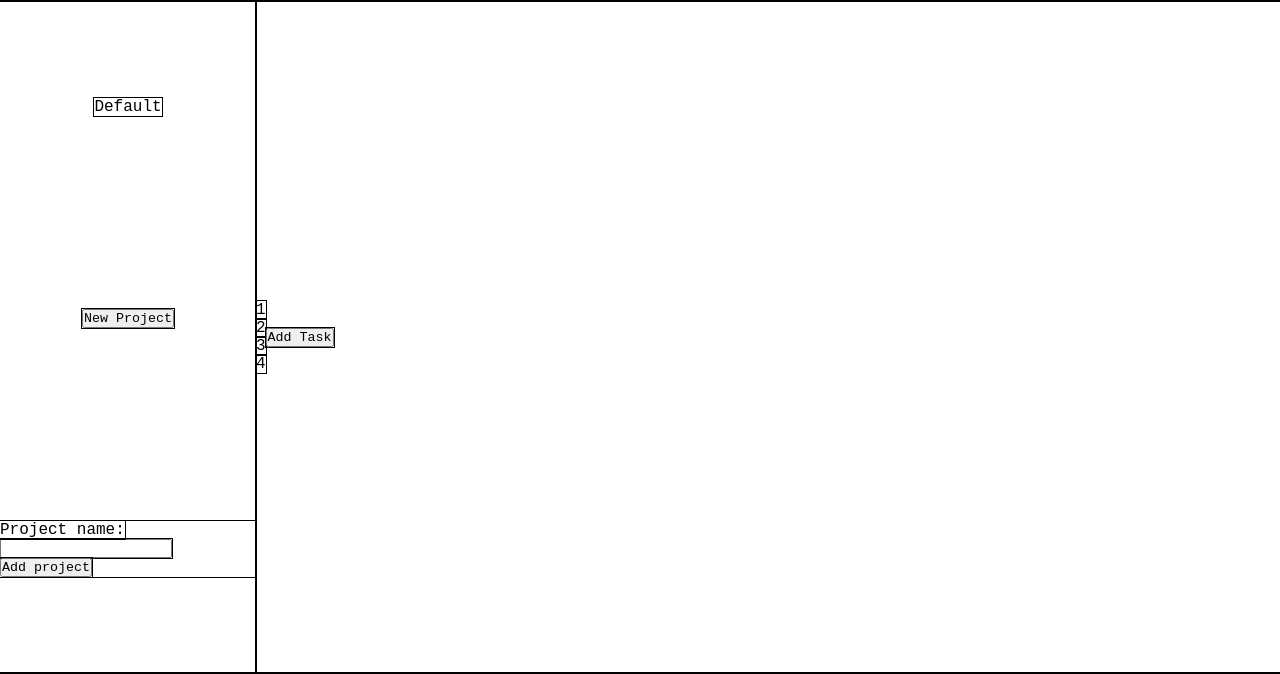
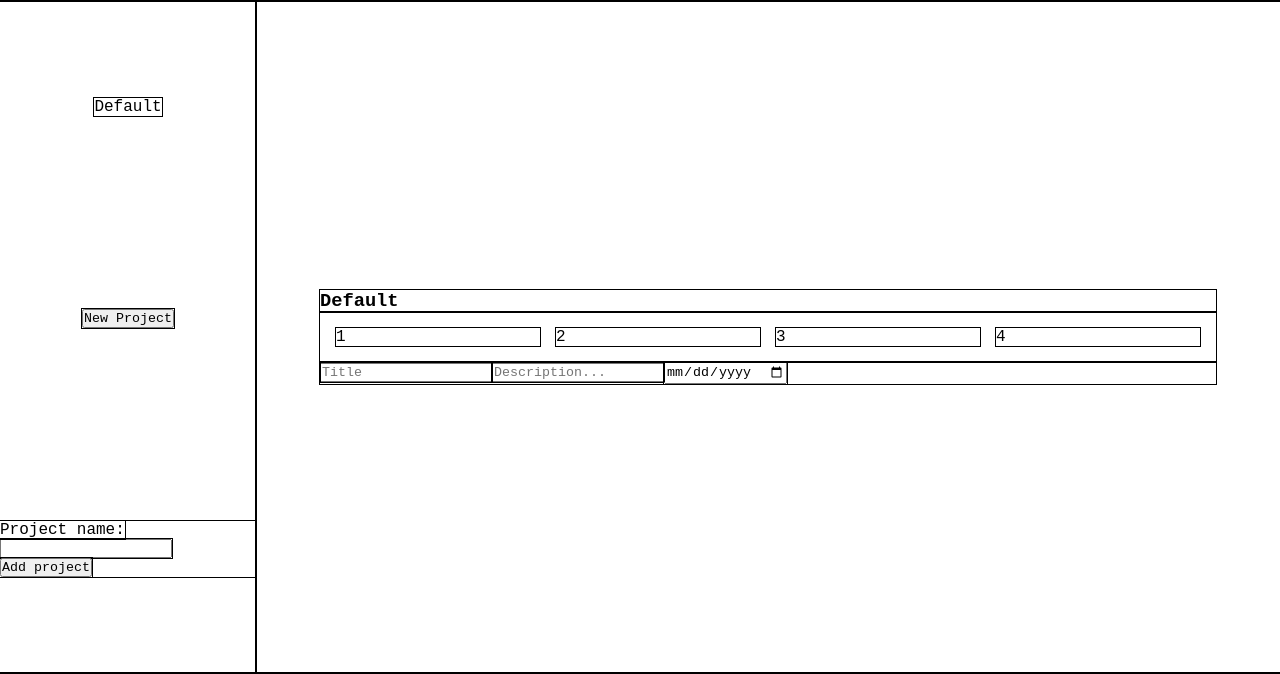
Before and after one commit to yehoki/to-do-list, a website built with webpack: page index.html in a window 1280 px wide. Both pictures are taken after a click on the button "Add Task". Shown: the part 63-737 px from the top of the page. Built offline with nearby package versions, Linux system fonts and the light colour scheme.

Commit message:
Change task layout and add task functionality

```diff
--- a/src/screenController.js
+++ b/src/screenController.js
@@ -1,7 +1,6 @@
 // screenController will display the tasks to the DOM, so anything to do with the DOM and manipulating will be done from here
 import GithubIcon from "./github-mark.svg";
 import { projectController } from "./project";
-import { taskController } from "./task";
 
 const project = projectController();
 
@@ -98,49 +97,110 @@ const makeSidebar = () => {
   return sidebar;
 };
 
-const displayTasks = (taskArea) => {
-  if (document.getElementById("task-area") === null) {
-    populateTaskArea(taskArea);
+const displayTasks = (taskGrid) => {
+  if (document.getElementById("task-grid") === null) {
+    populateTaskArea(taskGrid);
   } else {
-    document.getElementById("task-area").innerHTML = "";
-    populateTaskArea(document.getElementById("task-area"));
+    document.getElementById("task-grid").innerHTML = "";
+    populateTaskArea(document.getElementById("task-grid"));
   }
 };
 
-const populateTaskArea = (taskArea) => {
+const populateTaskArea = (taskGrid) => {
   project.getTasks().forEach((taskName) => {
     const taskCard = document.createElement("div");
     taskCard.classList.add("task");
     taskCard.id = taskName;
     taskCard.textContent = taskName;
-    taskArea.appendChild(taskCard);
+    taskGrid.appendChild(taskCard);
   });
+};
+
+//  generates a new form for inputting a new task
+const makeNewTaskEntry = () => {
+  const taskEntry = document.createElement("form");
+  taskEntry.id = "task-entry";
+  // title
+  const taskTitleLabel = document.createElement("label");
+  const taskTitle = document.createElement("input");
+  taskTitle.type = "test";
+  taskTitle.placeholder = "Title";
+  taskTitle.required = true;
+  taskTitleLabel.htmlFor = "task-title";
+  taskTitle.id = taskTitleLabel.htmlFor;
+  // description
+  const taskDescriptionLabel = document.createElement("label");
+  const taskDescription = document.createElement("input");
+  taskDescription.type = "text";
+  taskDescription.placeholder = "Description...";
+  taskDescriptionLabel.htmlFor = "task-description";
+  taskDescription.id = taskDescriptionLabel.htmlFor;
+  // dueDate
+  const taskDueDateLabel = document.createElement("label");
+  const taskDueDate = document.createElement("input");
+  taskDueDate.type = "date";
+  taskDueDateLabel.htmlFor = "task-due-date";
+  taskDueDate.id = taskDueDateLabel.htmlFor;
+
+  taskEntry.appendChild(taskTitleLabel);
+  taskEntry.appendChild(taskTitle);
+  taskEntry.appendChild(taskDescriptionLabel);
+  taskEntry.appendChild(taskDescription);
+  taskEntry.appendChild(taskDueDateLabel);
+  taskEntry.appendChild(taskDueDate);
+
+  return taskEntry;
+};
+
+const makeNewTaskButton = () => {
+  const taskButton = document.createElement("button");
+  taskButton.setAttribute("id", "add-task");
+  taskButton.textContent = "Add Task";
+  taskButton.addEventListener("click", () => {
+    document.getElementById("add-task-area").innerHTML = "";
+    document.getElementById("add-task-area").appendChild(makeNewTaskEntry());
+    /*
+          1. Show up a form with entries for all defined Task properties
+          2. Default "no-entry" values for most of them
+      */
+    console.warn("We do a new task");
+  });
+  return taskButton;
 };
 
 const makeContent = () => {
   const content = document.createElement("div");
+  const taskArea = document.createElement("div");
+  const projectTitle = document.createElement("h3");
+  const taskGrid = document.createElement("div");
+  const addTaskArea = document.createElement("div");
+
   content.className = "content";
 
-  const taskArea = document.createElement("div");
+  //   for now, leave as default - later change to display the selected project name
+  projectTitle.textContent = "Default";
+  taskGrid.id = "task-grid";
+  taskGrid.className = "task-grid";
+  //  the tasks will be displayed inside of the taskGrid element
+  //  inside the add task area we will have the 'add task' button,
+  //  once pressed it will be replaced by the form to add a new task.
+  addTaskArea.id = "add-task-area";
+  addTaskArea.className = "add-task-area";
+
+  // move this later to a function which displays the button itself,
+  // for it to be called to replace the task form once submitted
+
+  addTaskArea.appendChild(makeNewTaskButton());
+
   taskArea.id = "task-area";
   taskArea.className = "task-area";
-  displayTasks(taskArea);
-  //   Display the current tasks in the project
+  displayTasks(taskGrid);
 
-  //   creates the 'add task' button';
-  const taskButton = document.createElement("button");
-  taskButton.setAttribute("id", "add-task");
-  taskButton.textContent = "Add Task";
-  taskButton.addEventListener("click", () => {
+  taskArea.appendChild(projectTitle);
+  taskArea.appendChild(taskGrid);
+  taskArea.appendChild(addTaskArea);
 
-    /*
-        1. Show up a form with entries for all defined Task properties
-        2. Default "no-entry" values for most of them
-    */
-    console.warn("We do a new task");
-  });
   content.appendChild(taskArea);
-  content.appendChild(taskButton);
   return content;
 };
 
--- a/src/style.css
+++ b/src/style.css
@@ -37,7 +37,21 @@ main {
 .content {
     flex: 1;
     display: flex;
+    justify-content: center;
     align-items: center;
+    padding: 4rem 4rem;
+}
+
+
+.task-area {
+    flex: 1;
+}
+
+.task-grid {
+    display: grid;
+    grid-template-columns: repeat(auto-fit, minmax(200px, 1fr));
+    gap: 1rem;
+    padding: 1rem;
 }
 
 footer {
```
Also changed, not shown: dist/index.bundle.js, dist/screenController.bundle.js.
